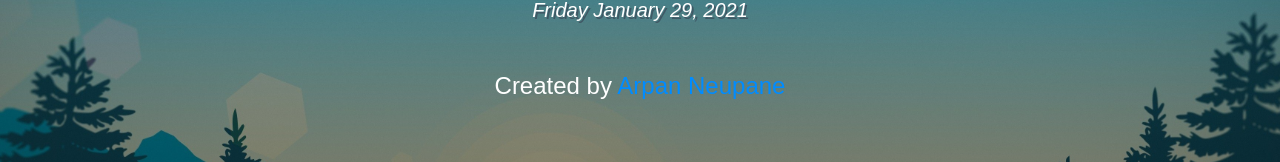
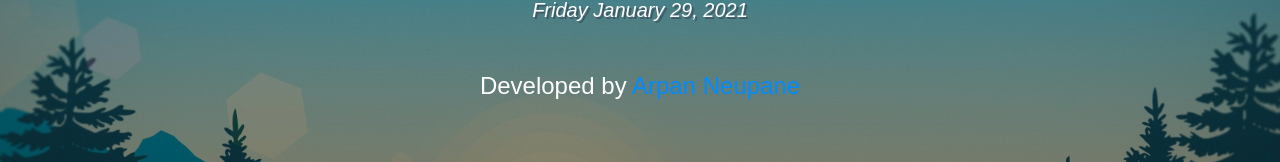
Before and after one commit to joelvitorniino/app-weather, a React (Create React App) app: page / in a window 1280 px wide. Shown: the part 209-371 px from the top of the page. Built offline with nearby package versions, Linux system fonts and the light colour scheme.

Commit message:
changed credit

```diff
--- a/src/components/Home.js
+++ b/src/components/Home.js
@@ -84,7 +84,7 @@ function Home() {
 
 
                 <div className='credit'>
-                    <p className='my-name'>Created by <a href="https://arpanneupane.com" target="__blank">Arpan Neupane</a></p>
+                    <p className='my-name'>Developed by <a href="https://arpanneupane.com" target="__blank">Arpan Neupane</a></p>
                 </div>
 
 
```
